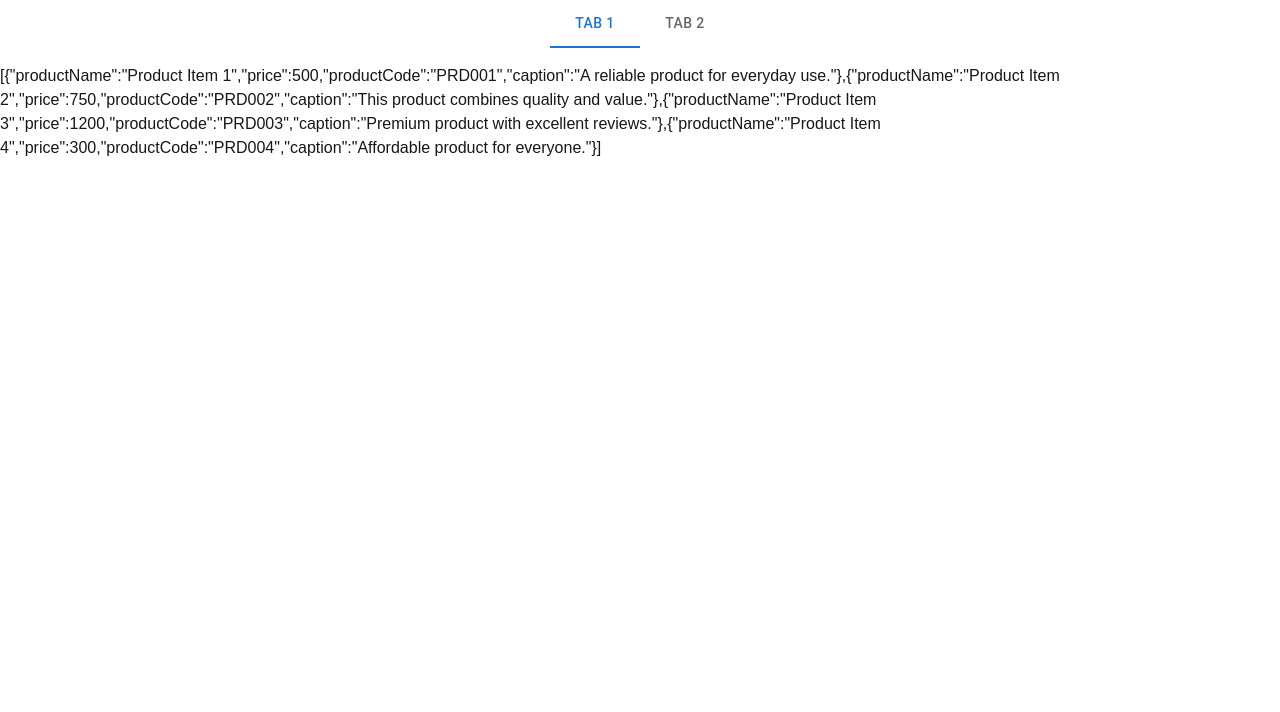
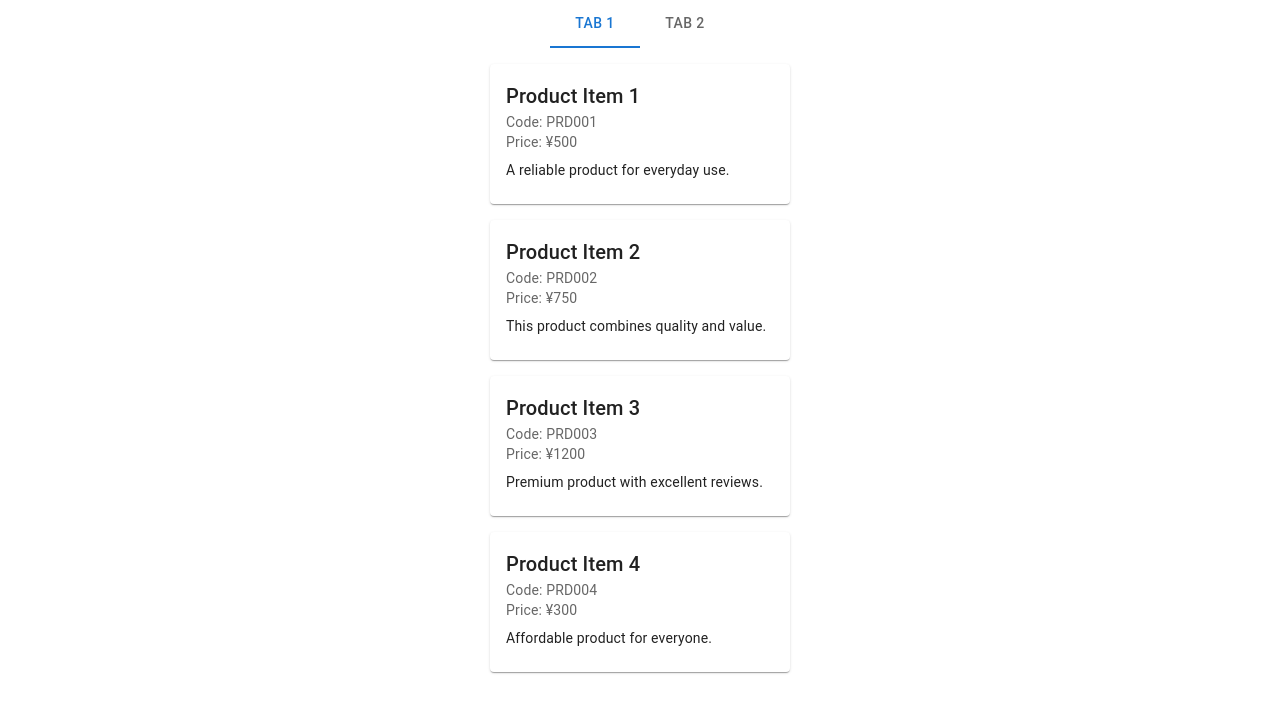
Before and after one commit to lacode-lab/nextjs-architecture-stack, a Next.js app: page /product/list in a window 1280 px wide. Shown: the top 712 px of the page. Built offline with nearby package versions, Linux system fonts and the light colour scheme.

Commit message:
list表示まで

```diff
--- /dev/null
+++ b/src/app/product/list/_component/product-list-tab.tsx
@@ -0,0 +1,51 @@
+"use client"
+
+import React from "react"
+import { Card, CardContent, Typography, Box } from "@mui/material"
+
+interface Product {
+  productName: string
+  price: number
+  productCode: string
+  caption: string
+}
+
+interface ProductListTabProps {
+  data: Product[] // データをpropsとして受け取る
+}
+
+export const ProductListTab = ({ data }: ProductListTabProps) => {
+  return (
+    // <Box sx={{ display: "flex", flexDirection: "column", gap: 2, mt: 3 }}>
+    <Box
+      sx={{
+        display: "flex",
+        flexDirection: "column",
+        alignItems: "center",
+        justifyContent: "center", // 垂直方向の中央揃え
+        // minHeight: "100vh", // コンテナの高さを画面全体に
+        gap: 2,
+        mt: 2,
+      }}
+    >
+      {data.map((product, index) => (
+        <Card key={index} sx={{ width: "300px" }}>
+          <CardContent>
+            <Typography variant="h6" component="div">
+              {product.productName}
+            </Typography>
+            <Typography variant="body2" color="text.secondary">
+              Code: {product.productCode}
+            </Typography>
+            <Typography variant="body2" color="text.secondary">
+              Price: ¥{product.price}
+            </Typography>
+            <Typography variant="body2" mt={1}>
+              {product.caption}
+            </Typography>
+          </CardContent>
+        </Card>
+      ))}
+    </Box>
+  )
+}
--- a/src/app/product/list/_component/tab-component.tsx
+++ b/src/app/product/list/_component/tab-component.tsx
@@ -2,6 +2,8 @@
 import React, { SyntheticEvent, useState } from "react"
 import { Tabs, Tab, Box } from "@mui/material"
 import { useTabData } from "./tab-data-provider"
+import { ProductListTab } from "./product-list-tab"
+
 import { fetchTabData } from "@/actions/fetch-tab-data"
 
 export const TabComponent = () => {
@@ -29,8 +31,8 @@ export const TabComponent = () => {
 
       {/* タブのコンテンツ */}
       <Box sx={{ mt: 2 }}>
-        {activeTab === "tab1" && <TabContent data={tabData["tab1"]} />}
-        {activeTab === "tab2" && <TabContent data={tabData["tab2"]} />}
+        {activeTab === "tab1" && <ProductListTab data={tabData["tab1"]} />}
+        {activeTab === "tab2" && <ProductListTab data={tabData["tab2"]} />}
       </Box>
     </Box>
   )
```
